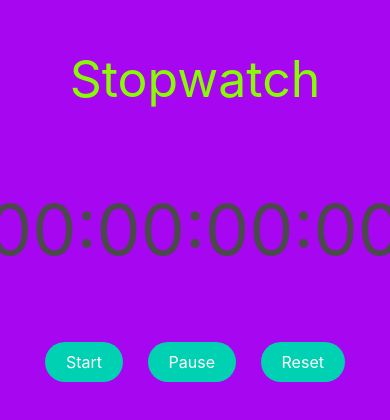
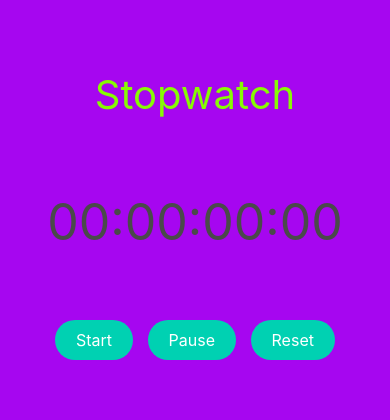
Before and after one commit to nntoai/Stopwatch, a plain HTML site: page index.html in a window 390 px wide. Shown: the part 210-630 px from the top of the page. Drawn offline with nearby package versions, Linux system fonts and the light colour scheme.

Commit message:
fix bug dispaly on mobile

```diff
--- a/css/style.css
+++ b/css/style.css
@@ -1,5 +1,7 @@
 @import "https://cdn.jsdelivr.net/npm/bulma@0.9.3/css/bulma.min.css";
 @import url('https://fonts.googleapis.com/css2?family=Lato:wght@300&display=swap');
+
+
 
 .center{
     display: flex;
@@ -25,3 +27,15 @@ h1{
     font-size: 50px;
     color:rgb(135, 250, 4);
 }
+@media screen and (max-width: 400px) {
+    h1{
+        font-size: 40px;
+
+    }
+    .main div{
+        font-size: 50px;
+    }
+    .main button{
+        margin: 0 5px;
+    }
+}
```
